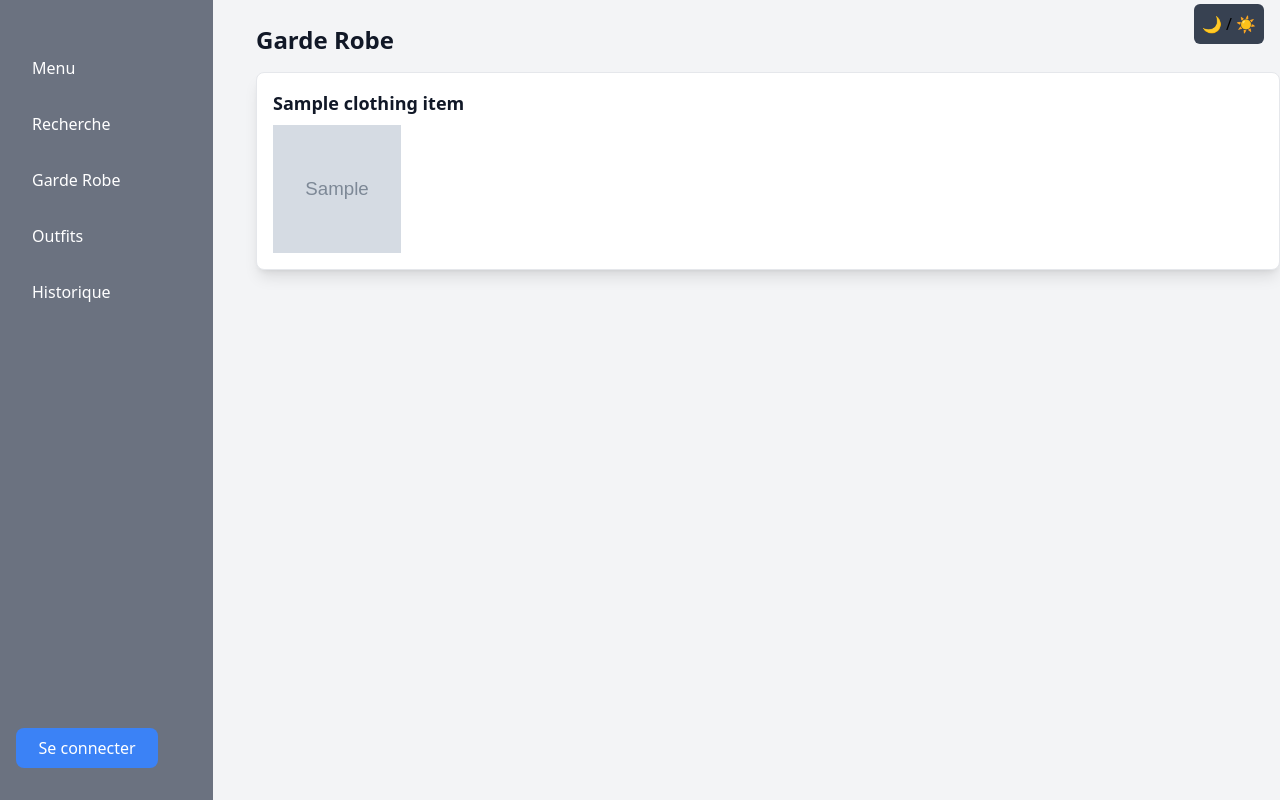
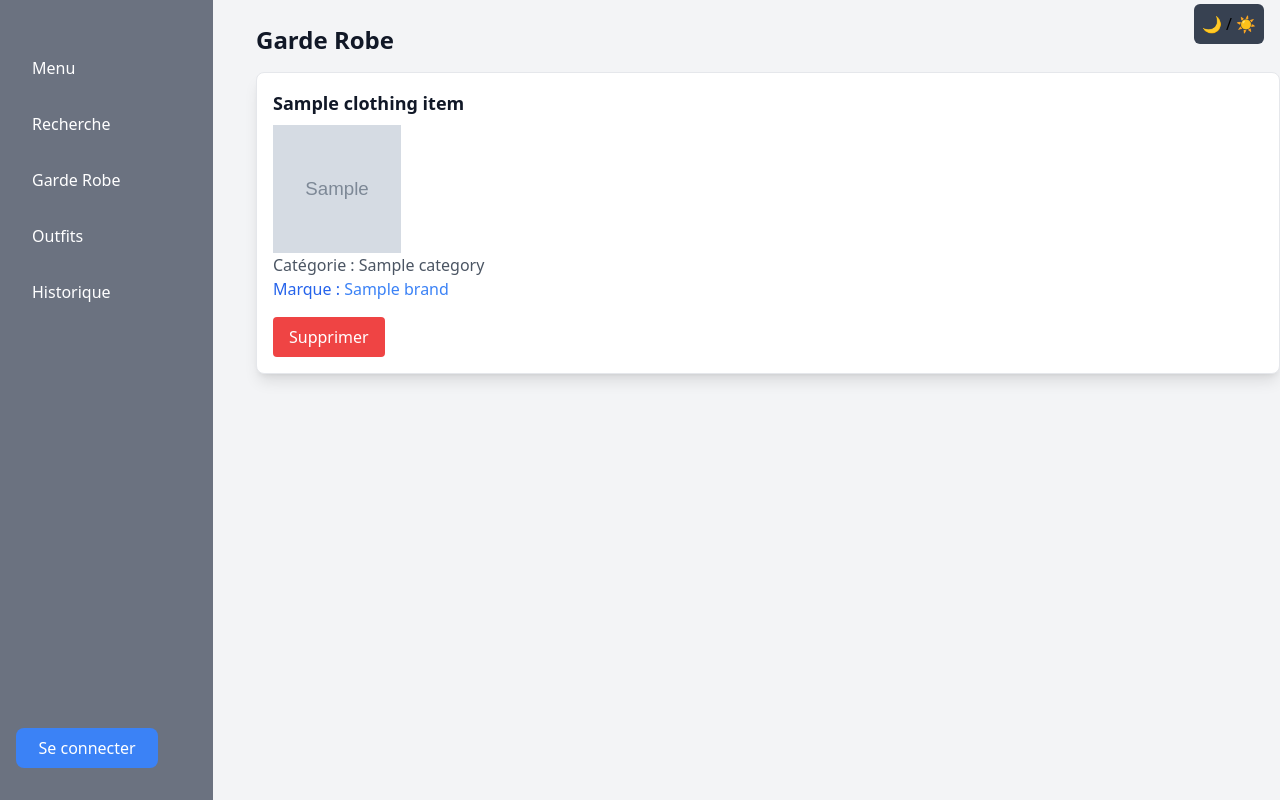
Before and after one commit to YouriEmm/shape-of-you, a Symfony app: template templates/wardRobe.html.twig in a window 1280 px wide. Run offline with Twig, Linux system fonts and the light colour scheme; the template is opened without the code that fills it: most values are stand-ins (such as "Sample title", 1, 10 or a date in 2020); grey boxes marked "Sample" are stand-in pictures; style sheets or scripts are compiled from the project's sources; some libraries are stand-ins or nearby versions.

Commit message:
Lien partenaire dans la garde robe + suppression d'element

```diff
--- a/src/Controller/ClothingDetectionController.php
+++ b/src/Controller/ClothingDetectionController.php
@@ -85,7 +85,7 @@ class ClothingDetectionController extends AbstractController
             $detectedClothings[] = [
                 'nom' => $item['Nom'],
                 'category' => $item['categorie'],
-                'marque' => $item['Marque'],
+                'brand' => $item['Marque'],
                 'image_path' => $detectedClothing->getImagePath(),
             ];
         }
--- a/templates/detection.html.twig
+++ b/templates/detection.html.twig
@@ -37,17 +37,19 @@
                         <li class="bg-white dark:bg-gray-800 p-4 rounded-lg shadow-md">
                             <strong class="text-lg text-gray-800 dark:text-white">{{ clothing.nom }}</strong><br>
                             <span class="text-gray-600 dark:text-gray-300">Catégorie: {{ clothing.category }}</span><br>
-                            <span class="text-gray-600 dark:text-gray-300">Marque: {{ clothing.marque }}</span><br>
+                            <span class="text-gray-600 dark:text-gray-300">Marque: {{ clothing.brand }}</span><br>
 
                             <form action="{{ path('add_to_wardrobe') }}" method="POST" class="mt-2">
                                 <input type="hidden" name="name" value="{{ clothing.nom }}">
                                 <input type="hidden" name="category" value="{{ clothing.category }}">
                                 <input type="hidden" name="image" value="{{ clothing.image_path }}">
+                                <input type="hidden" name="brand" value="{{ clothing.brand }}">
                                 <button type="submit"
                                     class="bg-green-600 dark:bg-green-500 text-white px-4 py-2 rounded-lg hover:bg-green-700 dark:hover:bg-green-400">
                                     Ajouter à ma garde-robe
                                 </button>
                             </form>
+
                         </li>
                     {% endfor %}
                 </ul>
--- a/templates/outfits.html.twig
+++ b/templates/outfits.html.twig
@@ -41,6 +41,12 @@
                             {% endfor %}
                         </ul>
                     </div>
+
+                    <form action="{{ path('delete_outfit', {'id': outfit.id}) }}" method="POST" class="mt-4">
+                        <button type="submit" class="bg-red-500 dark:bg-red-600 text-white px-4 py-2 rounded hover:bg-red-600 dark:hover:bg-red-500">
+                            Supprimer l'Outfit
+                        </button>
+                    </form>
                 </div>
             {% endfor %}
         </div>
--- a/templates/wardRobe.html.twig
+++ b/templates/wardRobe.html.twig
@@ -10,6 +10,24 @@
             {% if clothingItem.image %}
                 <img src="{{ asset(clothingItem.image) }}" alt="{{ clothingItem.name }}" class="w-32 h-32 object-cover mt-2">
             {% endif %}
+
+            <p class="text-gray-600 dark:text-gray-400">Catégorie : {{ clothingItem.category }}</p>
+
+            {% if clothingItem.brand %}
+                {% if clothingItem.brand.website %}
+                    <p class="text-blue-600 dark:text-blue-900">Marque : <a href="{{ clothingItem.brand.website }}" target="_blank" class="text-blue-500 hover:text-blue-700">{{ clothingItem.brand.name }}</a></p>
+                {% else %}
+                    <p class="text-gray-600 dark:text-gray-400">Marque : {{ clothingItem.brand.name }}</p>
+                {% endif %}
+            {% else %}
+                <p class="text-gray-600 dark:text-gray-400">Marque : Non spécifiée</p>
+            {% endif %}
+
+            <form action="{{ path('delete_clothing_item', {'id': clothingItem.id}) }}" method="POST" class="mt-4">
+                <button type="submit" class="bg-red-500 dark:bg-red-600 text-white px-4 py-2 rounded hover:bg-red-600 dark:hover:bg-red-500">
+                    Supprimer
+                </button>
+            </form>
         </div>
     {% else %}
         <p class="dark:text-gray-300">Aucun vêtement disponible.</p>
```
Also changed, not shown: src/Controller/ClothingItemController.php (added, +30 -0 lines), src/Controller/OutfitController.php (+14 -0 lines), src/Controller/WardrobeController.php (+21 -6 lines).
